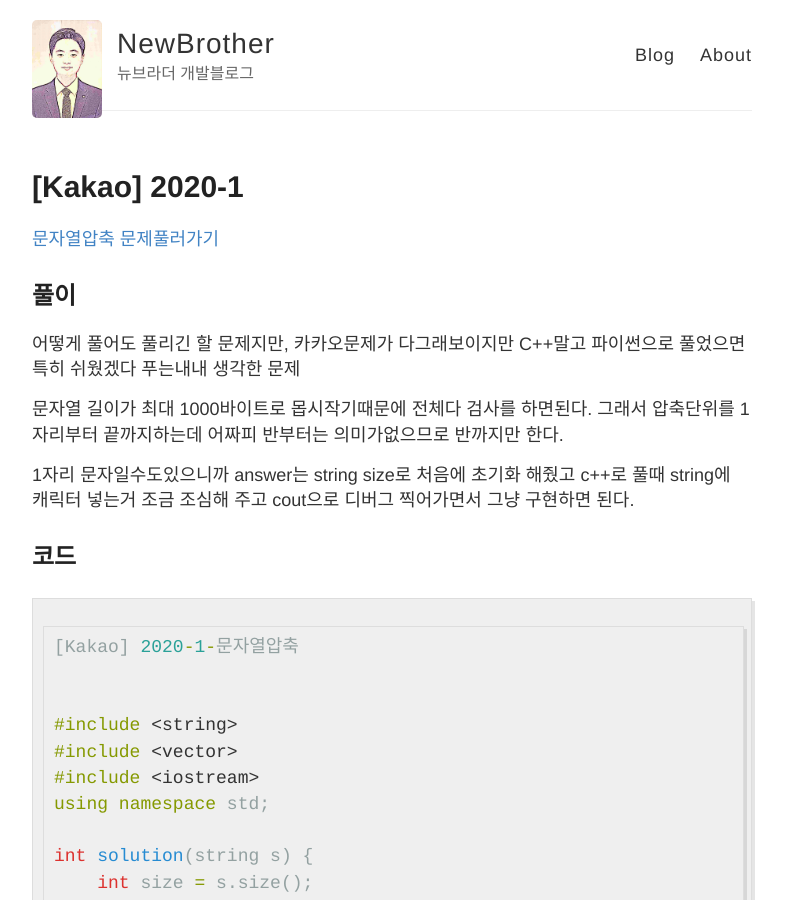
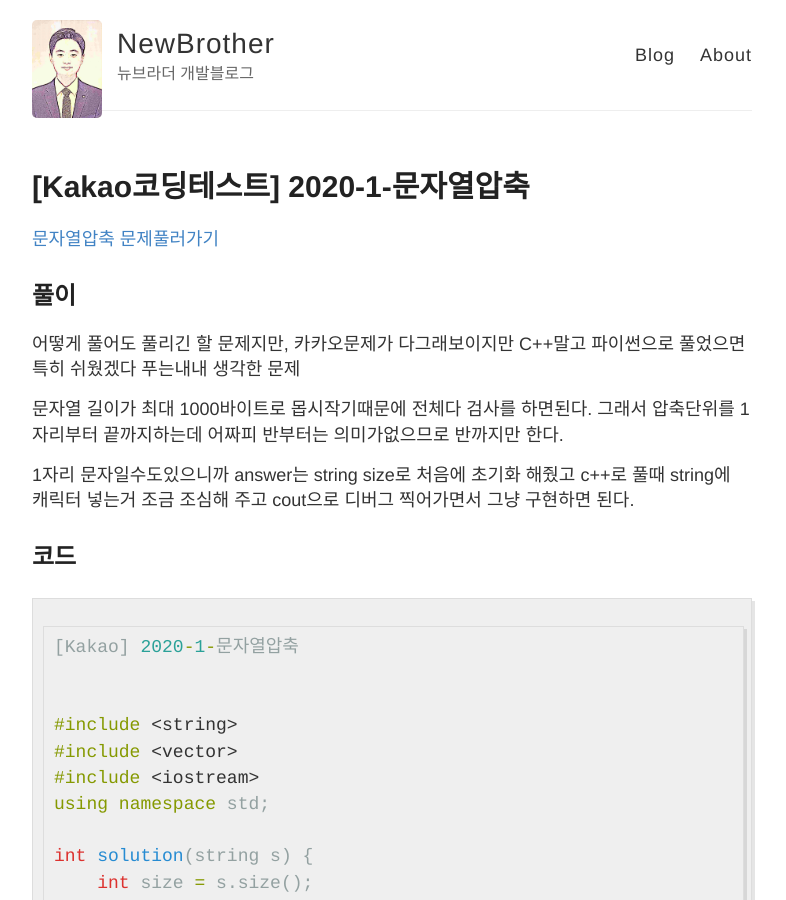
Before and after one commit to newbrother/newbrother.github.io, a Jekyll site: the page built from _posts/2020-9-3-Kakao-2020-1.md, in a window 1280 px wide and 900 px high. Shown: the whole window, without its empty margins (248-1034 px from the left). Built offline with Jekyll 4.4.1, drawn with Linux system fonts in a browser that asks for light colours.

Commit message:
Update 2020-9-3-Kakao-2020-1.md

```diff
--- a/_posts/2020-9-3-Kakao-2020-1.md
+++ b/_posts/2020-9-3-Kakao-2020-1.md
@@ -1,6 +1,6 @@
 ---
 layout: post
-title: '[Kakao] 2020-1'
+title: '[Kakao코딩테스트] 2020-1-문자열압축'
 ---
 
 [문자열압축 문제풀러가기](https://programmers.co.kr/learn/courses/30/lessons/60057)
```
